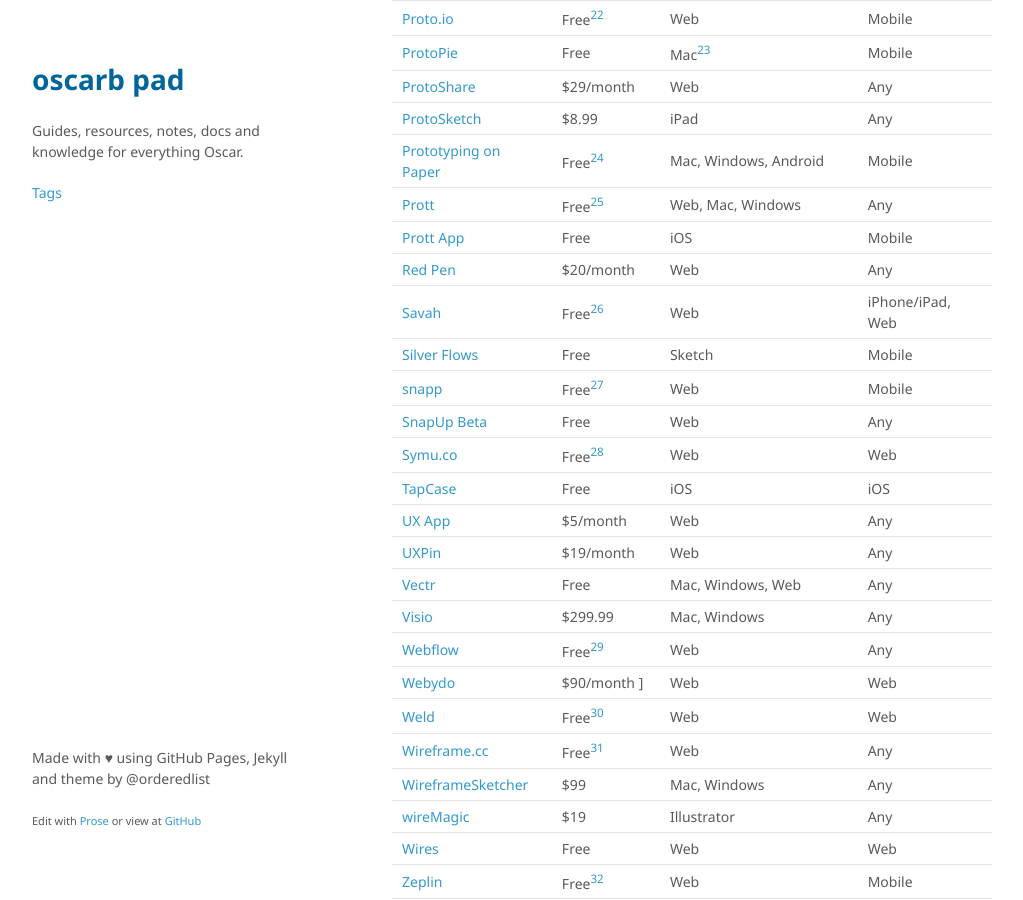
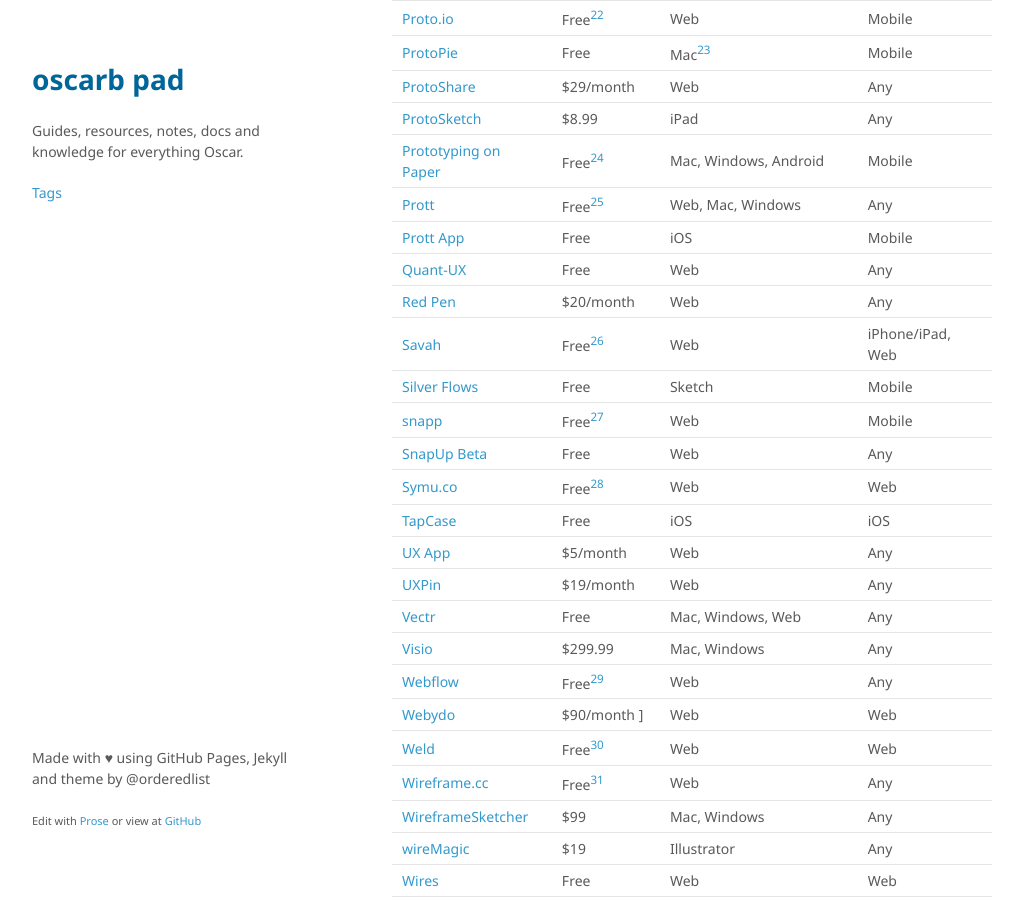
Before and after one commit to oscarb/pad, a Jekyll site: the page built from _docs/prototyping.md, in a window 1280 px wide and 900 px high, scrolled down 2369 px. Shown: the whole window, without its empty margins (128-1151 px from the left). Built offline with Jekyll 4.4.1, drawn with Linux system fonts in a browser that asks for light colours; some web fonts are replaced.

Commit message:
Add Quant-UX

```diff
--- a/_docs/prototyping.md
+++ b/_docs/prototyping.md
@@ -86,6 +86,7 @@ Name | Lowest price | Platform | Protype for
 [Prototyping on Paper](https://popapp.in/) | Free[^pop] | Mac, Windows, Android | Mobile
 [Prott](https://prottapp.com/) | Free[^prott] | Web, Mac, Windows | Any
 [Prott App](https://itunes.apple.com/app/id917618029) | Free | iOS | Mobile
+[Quant-UX](https://www.quant-ux.com/#home.html) | Free | Web | Any
 [Red Pen](https://redpen.io/)  | $20/month | Web | Any
 [Savah](http://www.savahapp.com/)  | Free[^savah] | Web | iPhone/iPad, Web
 [Silver Flows](http://silverflows.com/) | Free | Sketch | Mobile
```
